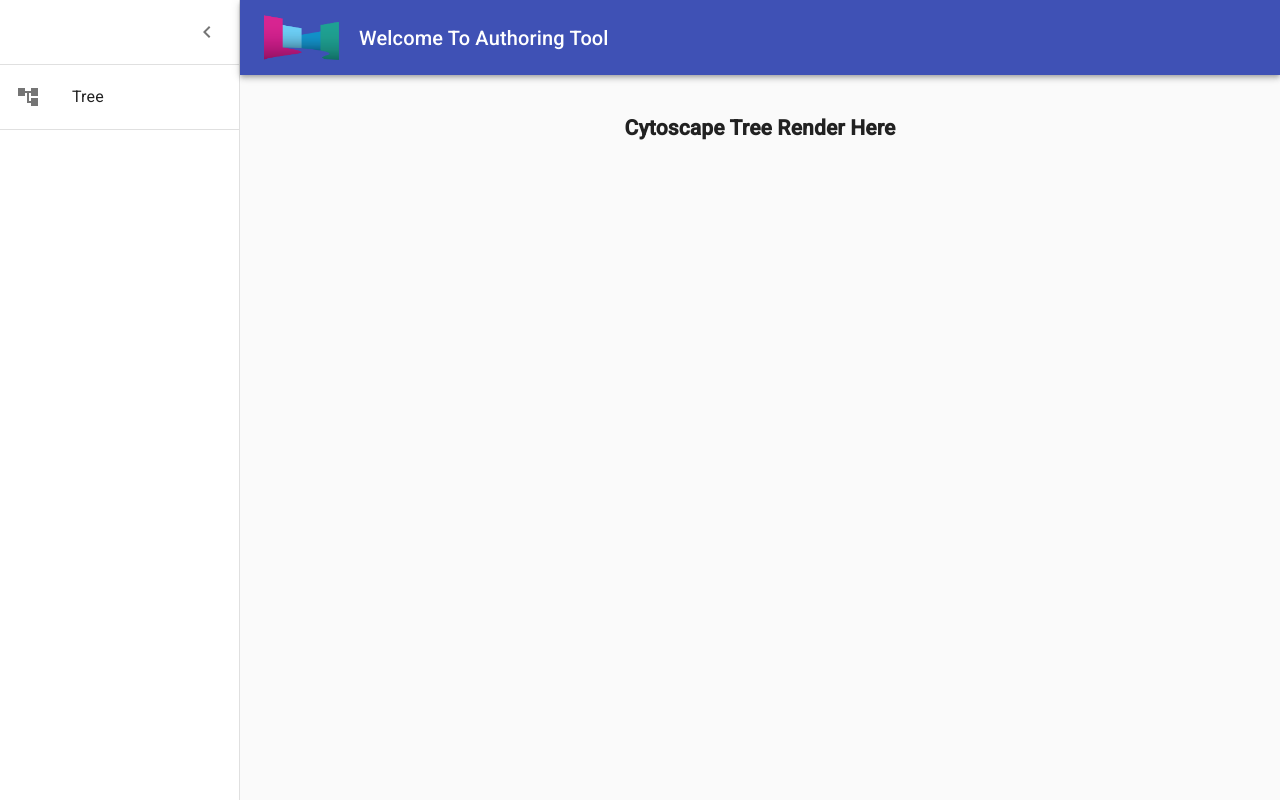
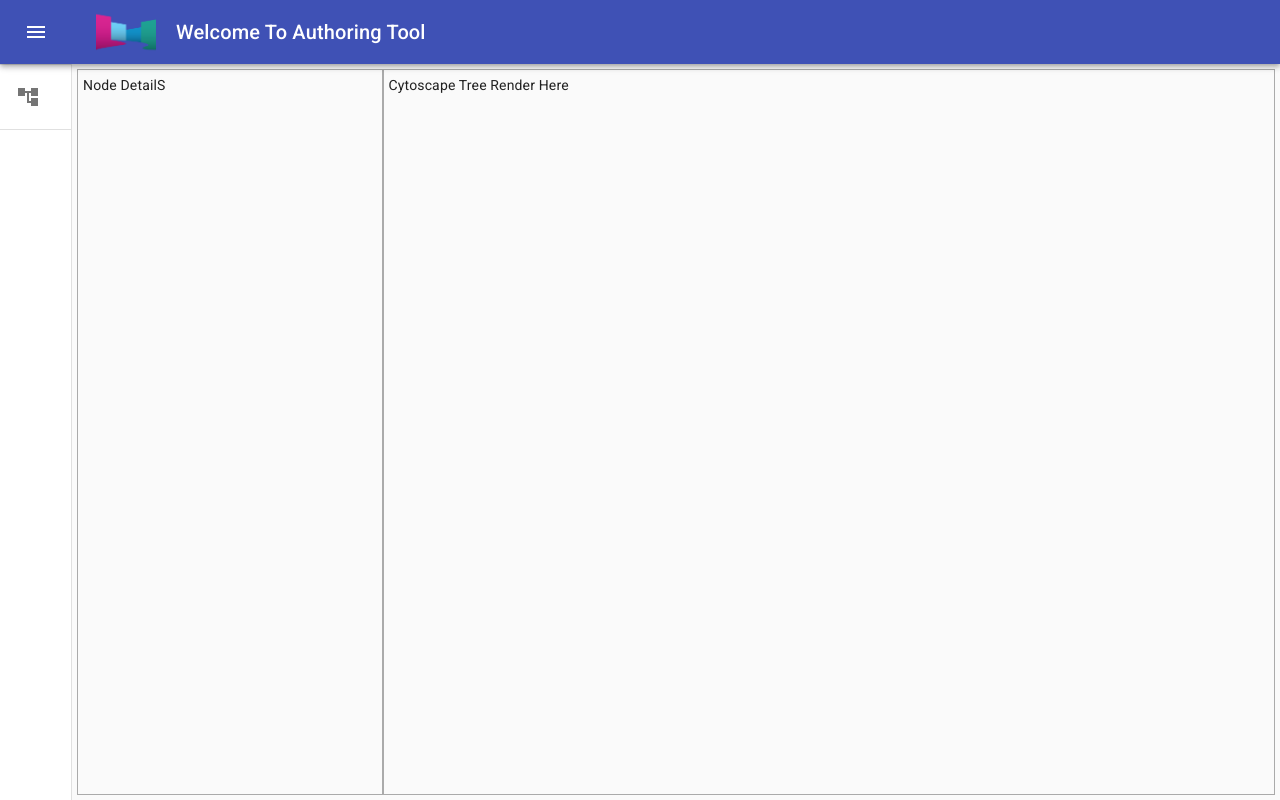
Before and after one commit to ParmeshwarBruviti/CBRtool, a React (Create React App) app in the folder web-react/: page / in a window 1280 px wide. Built offline with nearby package versions, Linux system fonts and the light colour scheme.

Commit message:
SASS configuration

```diff
--- a/web-react/src/App.js
+++ b/web-react/src/App.js
@@ -90,11 +90,15 @@ const useStyles = makeStyles((theme) => ({
   content: {
     flexGrow: 1,
     height: '100vh',
-    overflow: 'auto',
+    overflow: 'hidden',
+    display: 'flex',
+    flexDirection: 'column',
   },
   container: {
-    paddingTop: theme.spacing(4),
-    paddingBottom: theme.spacing(4),
+    padding: 0,
+    flex: 1,
+    display: 'flex',
+    overflow: 'hidden',
   },
   paper: {
     padding: theme.spacing(2),
@@ -110,14 +114,14 @@ const useStyles = makeStyles((theme) => ({
     color: 'inherit',
   },
   appBarImage: {
-    maxHeight: '75px',
+    maxHeight: '60px',
     paddingRight: '20px',
   },
 }))
 
 export default function App() {
   const classes = useStyles()
-  const [open, setOpen] = React.useState(true)
+  const [open, setOpen] = React.useState(false)
   const handleDrawerOpen = () => {
     setOpen(true)
   }
--- a/web-react/src/components/Tree/tree-view.js
+++ /dev/null
@@ -1,12 +0,0 @@
-import React from 'react'
-import { Grid } from '@material-ui/core'
-
-function TreeView() {
-  return (
-    <Grid container direction="row" justify="center" alignItems="center">
-      <h2>Cytoscape Tree Render Here</h2>
-    </Grid>
-  )
-}
-
-export default TreeView
--- /dev/null
+++ b/web-react/src/components/Tree/view.js
@@ -0,0 +1,16 @@
+import React from 'react'
+
+function TreeView() {
+  return (
+    <div className="tree-view">
+      <div className="panel">
+        <span>Node DetailS</span>
+      </div>
+      <div className="view">
+        <span>Cytoscape Tree Render Here</span>
+      </div>
+    </div>
+  )
+}
+
+export default TreeView
--- /dev/null
+++ b/web-react/src/components/Tree/view.scss
@@ -0,0 +1,19 @@
+.tree-view {
+  display: flex;
+  flex: 1;
+  margin: ($default-margin - 5px);
+  overflow: hidden;
+  .panel {
+    padding: ($default-padding - 5px);
+    flex: 1;
+    border: 1px solid $border-color;
+    display: flex;
+    flex-direction: column;
+    overflow-y: auto;
+  }
+  .view {
+    padding: ($default-padding - 5px);
+    flex: 3;
+    border: 1px solid $border-color;
+  }
+}
--- a/web-react/src/index.css
+++ /dev/null
@@ -1,5 +0,0 @@
-body {
-  margin: 0;
-  padding: 0;
-  font-family: sans-serif;
-}
--- a/web-react/src/index.js
+++ b/web-react/src/index.js
@@ -1,6 +1,6 @@
 import React from 'react'
 import ReactDOM from 'react-dom'
-import './index.css'
+import './index.scss'
 import App from './App'
 import registerServiceWorker from './registerServiceWorker'
 import ApolloClient from 'apollo-boost'
--- /dev/null
+++ b/web-react/src/index.scss
@@ -0,0 +1,10 @@
+@import "./theme/default/index.scss";
+
+// here import all scss
+@import "./components/Tree/view.scss";
+
+body {
+  margin: 0;
+  padding: 0;
+  font-family: sans-serif;
+}
--- a/web-react/src/routes.js
+++ b/web-react/src/routes.js
@@ -1,6 +1,6 @@
 import { AccountTree as TreeIcon } from '@material-ui/icons'
 
-import TreeView from './components/Tree/tree-view'
+import TreeView from './components/Tree/view'
 
 const routes = [
   {
--- /dev/null
+++ b/web-react/src/theme/default/colors.scss
@@ -0,0 +1,24 @@
+$brand-color: #2d3146;
+
+$success-color: #66BF3C;
+$error-color: #dc3545;
+$warn-color: #ffc107;
+$info-color: #0070ba;
+$alert-color: #6c757d;
+$invalid-color: #bb7373;
+
+$bg-color: $brand-color;
+$header-color: #4e5a6e;
+$footer-color: #23282c;
+
+$text-color: #fff;
+$alt-text-color: #63b5d6;
+
+$icon-color: gray;
+$icon-active-color: $alt-text-color;
+
+$active-color: #2a8aa8;
+$disabled-color: #808080;
+$selected-color: #777;
+
+$border-color: #aaa;
--- /dev/null
+++ b/web-react/src/theme/default/index.scss
@@ -0,0 +1,2 @@
+@import "colors.scss";
+@import "sizes.scss";
--- /dev/null
+++ b/web-react/src/theme/default/sizes.scss
@@ -0,0 +1,13 @@
+$header-size: 48px;
+$footer-size: $header-size;
+
+$icon-size: 1.5em;
+$header-font-size: 1.2em;
+$title-size: 2em;
+$text-size: 16px;
+
+$default-font-size: 1em;
+$default-padding: 10px;
+$default-margin: $default-padding;
+
+$border-size: 2px;
```
Also changed, not shown: package.json (line endings or trailing spaces), 1 other file (tests, documents, lock files or other folders).
